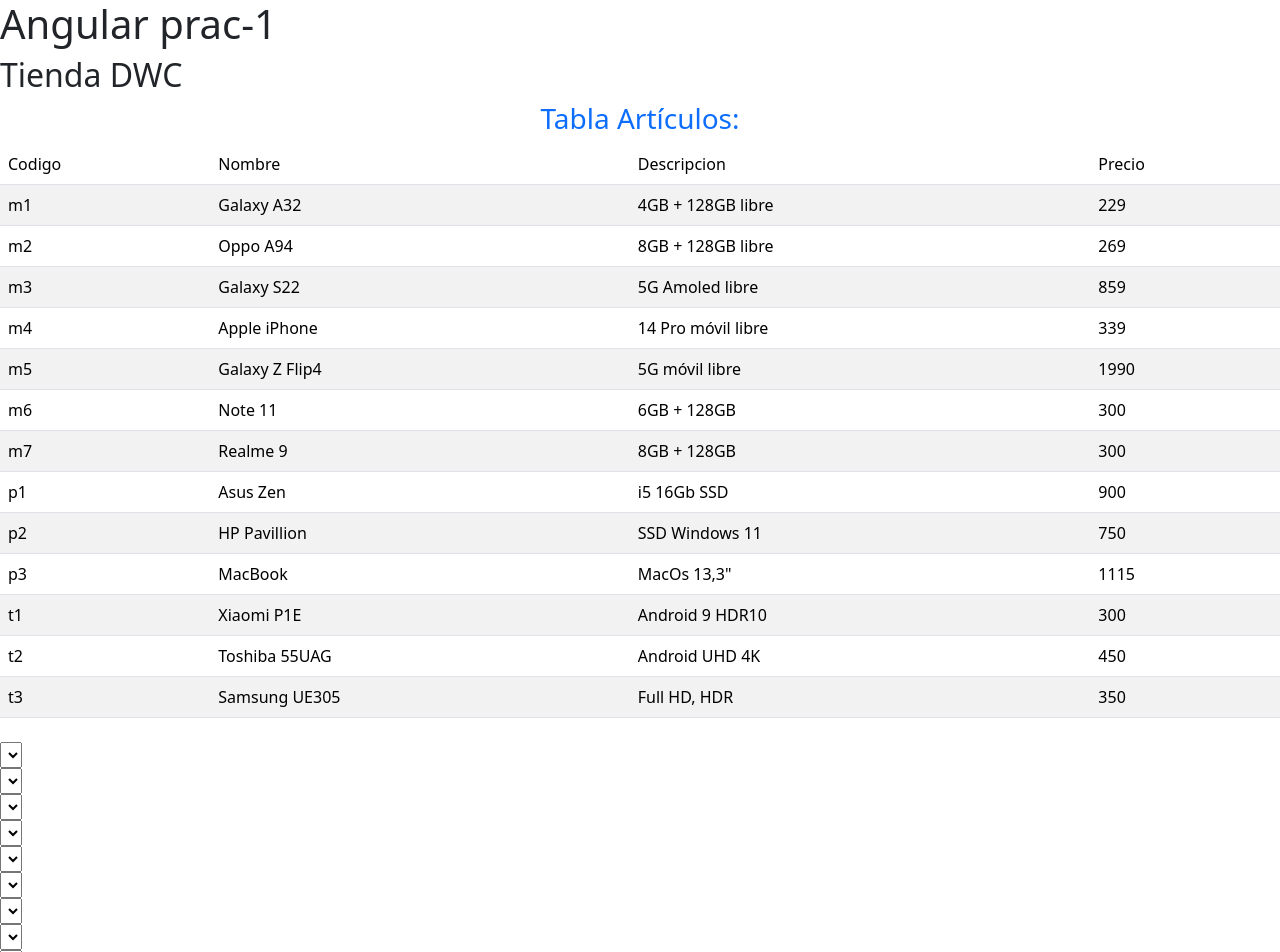
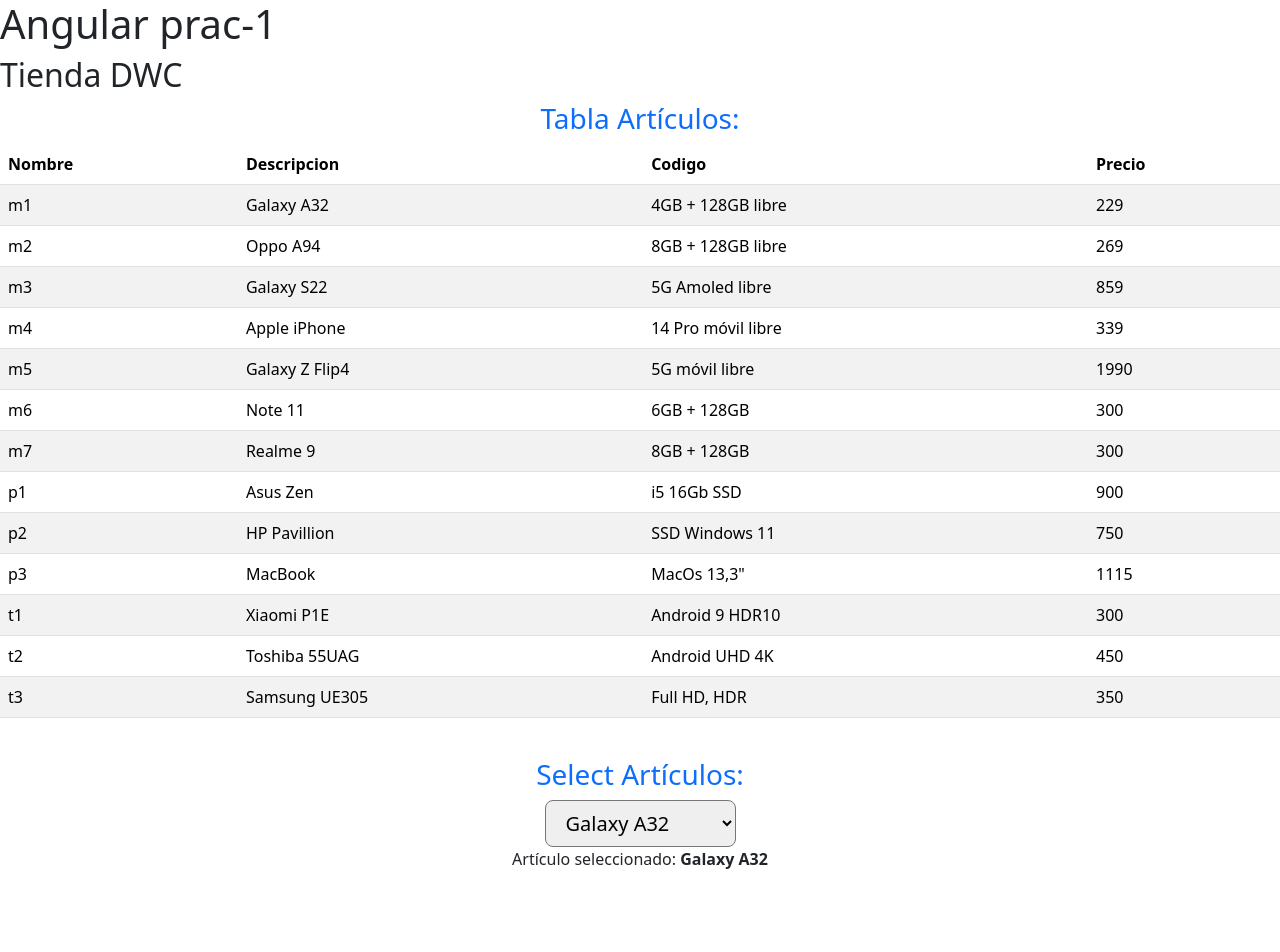
Before and after one commit to SergiNMG/dwc_angular-prac-1, an Angular app: page / in a window 1280 px wide. Shown: the top 952 px of the page. After the commit the page ends 887 px from the top, so only its background shows below. Built offline with nearby package versions, Linux system fonts and the light colour scheme.

Commit message:
Select article data binding added

```diff
--- a/src/app/article3/article3.component.html
+++ b/src/app/article3/article3.component.html
@@ -2,10 +2,10 @@
 <table class="table table-striped">
     <thead>
         <tr>
-            <td scope="col">Codigo</td>
-            <td scope="col">Nombre</td>
-            <td scope="col">Descripcion</td>
-            <td scope="col">Precio</td>
+            <th scope="col">Nombre</th>
+            <th scope="col">Descripcion</th>
+            <th scope="col">Codigo</th>
+            <th scope="col">Precio</th>
         </tr>
     </thead>
     <tbody>
@@ -16,14 +16,16 @@
             <td>{{ article.precio }}</td>
         </tr>
     </tbody>
+</table>
 
-    <br>
+<br>
 
-    <div *ngFor="let article of articles">
-        <select id="article.id">
+<div class="text-center">
+    <h3 class="text-primary">Select Artículos: </h3>
+    <select class="form-select-lg" [(ngModel)]="selectedArticle">
+        <option [value]="article.nombre" *ngFor="let article of articles">
             {{article.nombre}}
-        </select>
-    </div>
-
-
-</table>
+        </option>
+    </select>
+    <p>Artículo seleccionado: <b>{{ selectedArticle }}</b></p>
+</div>
--- a/src/app/article3/article3.component.ts
+++ b/src/app/article3/article3.component.ts
@@ -10,6 +10,8 @@
 export class Article3Component {
 
   articles: Article[] = [];
+  //selectedArticle!:Article | null
+  selectedArticle:string = this.articleService.articles[0].nombre;
 
   constructor(private articleService: ArticleService) { }
 
```
